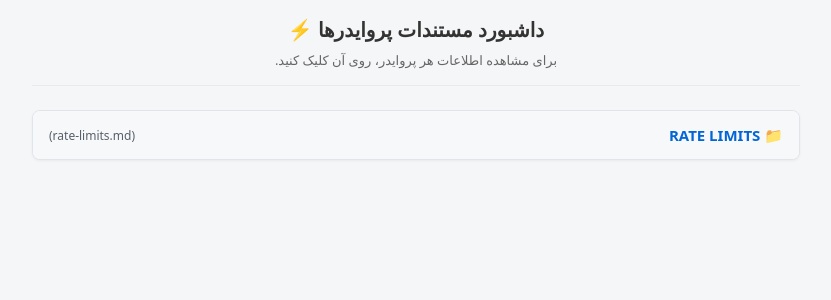
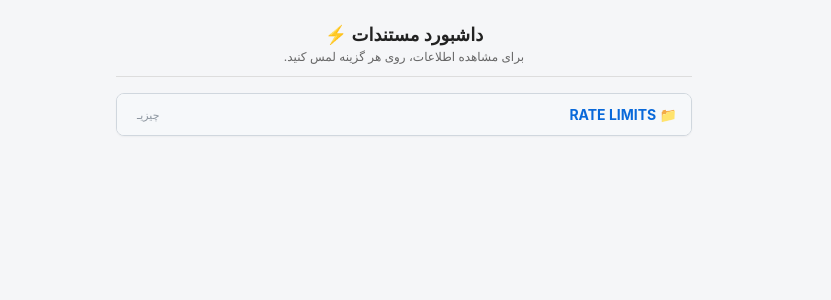
Before and after one commit to hhdoust2/auto-docs, a Next.js app: page / in a window 1280 px wide. Shown: the top 300 px of the page, without its empty margins (314-1145 px from the left). Built offline with nearby package versions, Linux system fonts and the light colour scheme.

Commit message:
Refactor page layout and improve styling
Updated styles and text for better presentation and readability.

```diff
--- a/app/page.js
+++ b/app/page.js
@@ -13,7 +13,6 @@ async function getDocs() {
       const filePath = path.join(contentDir, file);
       const fileContents = fs.readFileSync(filePath, 'utf8');
 
-      // نام پروایدر را از روی نام فایل می‌سازیم (مثلا groq-limits.md تبدیل به Groq Limits می‌شود)
       const providerName = file
         .replace('.md', '')
         .replace(/-/g, ' ')
@@ -35,71 +34,72 @@ export default async function Home() {
   return (
     <main style={{
       width: '100%',
-      maxWidth: '800px',
+      maxWidth: '600px',
       margin: '0 auto',
-      padding: '16px',
+      padding: '12px',
       boxSizing: 'border-box',
-      fontFamily: 'system-ui, -apple-system, sans-serif',
-      color: '#333'
+      fontFamily: '-apple-system, BlinkMacSystemFont, "Segoe UI", Roboto, sans-serif',
+      color: '#222'
     }}>
       <header style={{
         textAlign: 'center',
-        marginBottom: '24px',
-        borderBottom: '1px solid #eaeaea',
-        paddingBottom: '16px'
+        marginBottom: '16px',
+        padding: '12px 0',
+        borderBottom: '1px solid #ddd'
       }}>
-        <h1 style={{ fontSize: '20px', margin: '0 0 8px 0' }}>داشبورد مستندات پروایدرها ⚡</h1>
-        <p style={{ fontSize: '13px', color: '#666', margin: 0 }}>
-          برای مشاهده اطلاعات هر پروایدر، روی آن کلیک کنید.
+        <h1 style={{ fontSize: '18px', margin: '0 0 4px 0' }}>داشبورد مستندات ⚡</h1>
+        <p style={{ fontSize: '12px', color: '#666', margin: 0 }}>
+          برای مشاهده اطلاعات، روی هر گزینه لمس کنید.
         </p>
       </header>
 
       {docs.length === 0 ? (
-        <div style={{ textAlign: 'center', padding: '40px', background: '#f9f9f9', borderRadius: '8px' }}>
-          <p style={{ fontSize: '14px', color: '#666' }}>هنوز فایلی در پوشه content یافت نشده است.</p>
+        <div style={{ textAlign: 'center', padding: '30px', background: '#fff', borderRadius: '8px' }}>
+          <p style={{ fontSize: '13px', color: '#666' }}>هنوز فایلی یافت نشده است.</p>
         </div>
       ) : (
-        <div style={{ display: 'flex', flexDirection: 'column', gap: '12px' }}>
+        <div style={{ display: 'flex', flexDirection: 'column', gap: '10px' }}>
           {docs.map((doc, index) => (
             <details
               key={index}
               style={{
                 background: '#fff',
-                border: '1px solid #e1e4e8',
+                border: '1px solid #d0d7de',
                 borderRadius: '8px',
                 overflow: 'hidden',
-                boxShadow: '0 1px 3px rgba(0,0,0,0.05)'
+                boxShadow: '0 1px 2px rgba(0,0,0,0.04)'
               }}
             >
               <summary style={{
-                padding: '14px 16px',
+                padding: '12px 14px',
                 cursor: 'pointer',
-                fontSize: '15px',
+                fontSize: '14px',
                 fontWeight: 'bold',
                 background: '#f6f8fa',
-                color: '#0366d6',
+                color: '#0969da',
                 userSelect: 'none',
-                outline: 'none',
                 display: 'flex',
                 justifyContent: 'space-between',
-                alignItems: 'center'
+                alignItems: 'center',
+                wordBreak: 'break-all'
               }}>
                 <span>📁 {doc.provider}</span>
-                <span style={{ fontSize: '12px', color: '#586069', fontWeight: 'normal' }}>({doc.fileName})</span>
+                <span style={{ fontSize: '11px', color: '#8c959f', fontWeight: 'normal', marginLeft: '6px' }}>چیزیـ</span>
               </summary>
 
-              <div style={{ padding: '16px', borderTop: '1px solid #e1e4e8', background: '#fff' }}>
+              <div style={{ padding: '10px', borderTop: '1px solid #d0d7de', background: '#ffffff', overflowX: 'auto' }}>
                 <pre style={{
                   background: '#f6f8fa',
-                  padding: '12px',
+                  padding: '10px',
                   borderRadius: '6px',
                   whiteSpace: 'pre-wrap',
                   wordBreak: 'break-word',
-                  overflowX: 'auto',
-                  fontSize: '12px',
-                  lineHeight: '1.6',
-                  border: '1px solid #e1e4e8',
-                  margin: 0
+                  fontSize: '11px',
+                  lineHeight: '1.5',
+                  border: '1px solid #eaeef2',
+                  margin: 0,
+                  maxWidth: '100%',
+                  boxSizing: 'border-box'
                 }}>
                   {doc.content}
                 </pre>
```
